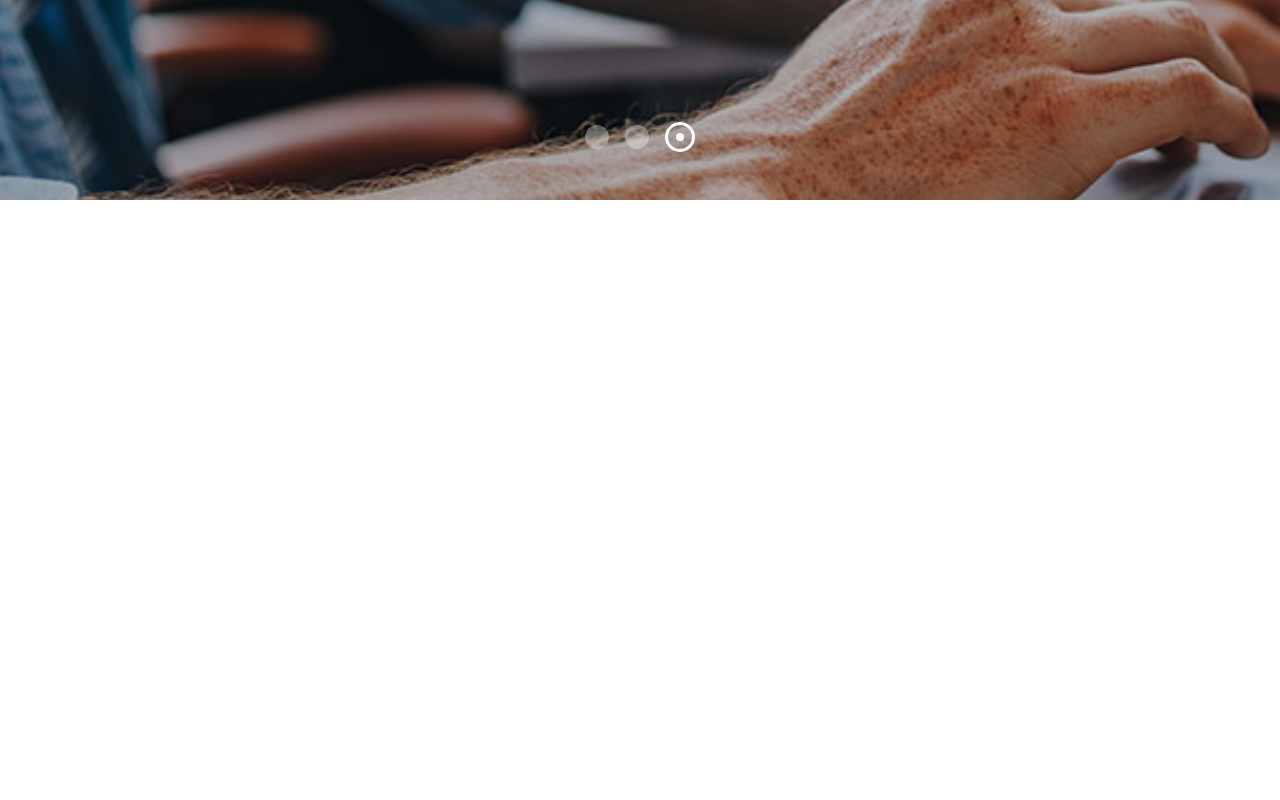
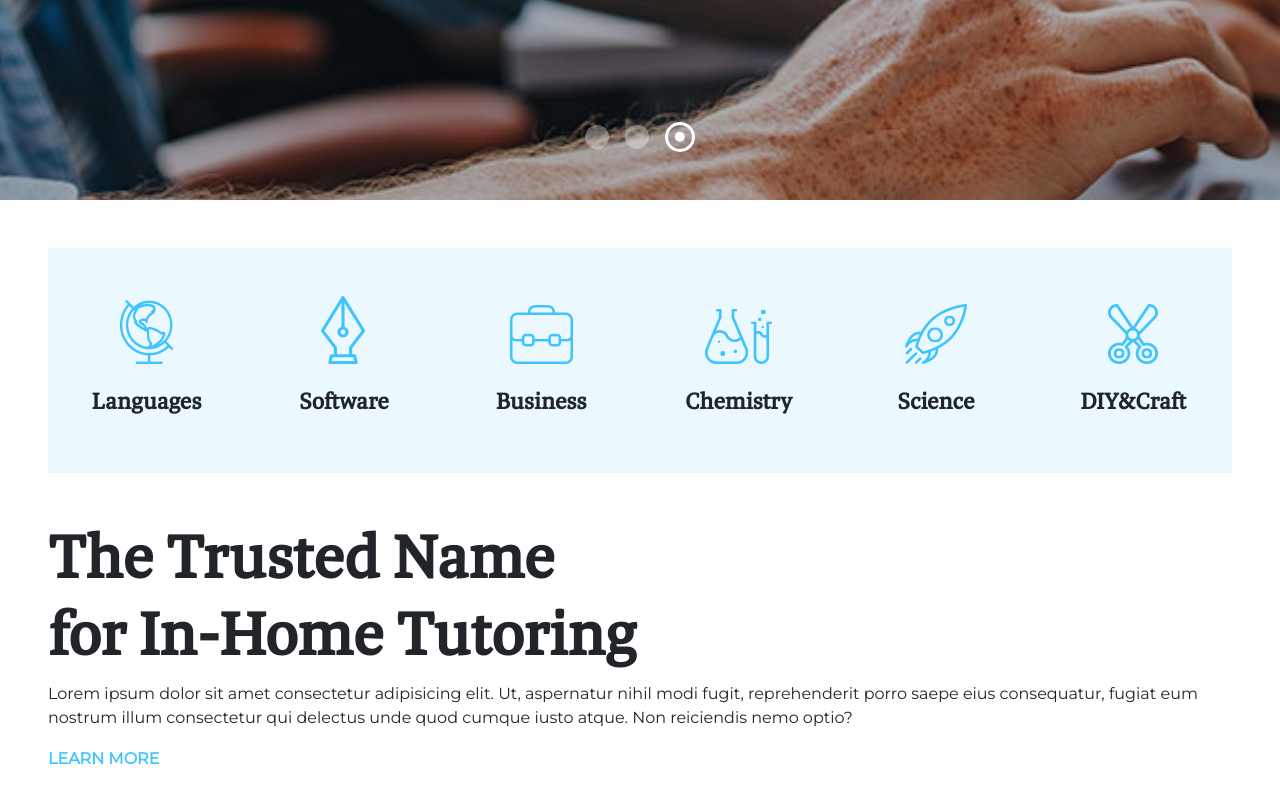
Before and after one commit to lucafranzoi98/proj-html-vuejs, a Vue app: page / in a window 1280 px wide. Shown: the part 800-1600 px from the top of the page. Before the commit the page ends 1000 px from the top, so only its background shows below. Built offline with nearby package versions, Linux system fonts and the light colour scheme.

Commit message:
add subjects and first section

```diff
--- a/src/App.vue
+++ b/src/App.vue
@@ -1,11 +1,13 @@
 <script>
 import { state } from "./state.js";
 import AppHeader from "./components/AppHeader.vue";
+import AppMain from "./components/AppMain.vue";
 
 export default{
    name: "App",
    components: {
       AppHeader,
+      AppMain
    },
    data (){
       return {
@@ -19,6 +21,8 @@ export default{
 
    <AppHeader></AppHeader>
 
+   <AppMain></AppMain>
+
 </template>
 
 <style >
--- a/src/assets/scss/app.scss
+++ b/src/assets/scss/app.scss
@@ -83,14 +83,48 @@ header{
 
    .active-element{
       position: absolute;
-      width: 0.5rem;
-      height: 0.5rem;
+      width: 0.65rem;
+      height: 0.65rem;
       background-color: white;
       border-radius: 50%;
       top: 50%;
       left: 50%;
       transform: translate(-50%, -50%);
    }
+}
+
+main{
+
+   .subject-item{
+      background-color: rgba($color: $ia-primary, $alpha: 0.1);
+      width: 13rem;
+
+      h5{
+         font-family: Tasman;
+         font-weight: 600;
+         font-size: 1.5rem;
+      }
+   }
+
+   .tutoring{
+
+      h2{
+         font-family: Tasman;
+         font-size: 4rem;
+         font-weight: 600;
+      }
+
+      p{
+         font-family: Montserrat;
+      }
+
+      a{
+         text-decoration: none;
+         color: $ia-primary;
+         font-weight: 900;
+         font-family: Montserrat;
+      }
+   }
 
 
 }
--- /dev/null
+++ b/src/components/AppMain.vue
@@ -0,0 +1,33 @@
+<script>
+import AppSubject from './AppSubject.vue';
+import { state } from "../state.js";
+
+export default{
+   name: "AppMain",
+   components: {
+      AppSubject,
+   },
+   data (){
+      return {
+         state
+      }
+   },
+}
+</script>
+
+<template>
+   <main>
+
+      <div class="my-5 mx-5 d-flex justify-content-between">
+         <AppSubject v-for="subject in state.subjects" :name="subject.name" :img="state.getImagePath(subject.img)"></AppSubject>
+      </div>
+
+      <section class="mx-5 tutoring">
+         <h2>The Trusted Name<br>for In-Home Tutoring</h2>
+         <p>Lorem ipsum dolor sit amet consectetur adipisicing elit. Ut, aspernatur nihil modi fugit, reprehenderit porro saepe eius consequatur, fugiat eum nostrum illum consectetur qui delectus unde quod cumque iusto atque. Non reiciendis nemo optio?</p>
+         <a href="#" class="text-uppercase">Learn more</a>
+         <img src="../assets/img/img/h5-img-1.jpg" alt="tutoring" class="d-block w-100">
+      </section>
+
+   </main>
+</template>
--- /dev/null
+++ b/src/components/AppSubject.vue
@@ -0,0 +1,18 @@
+<script>
+export default{
+   name: "AppSubject",
+   props: {
+      img: String,
+      name: String
+   }
+}
+</script>
+
+<template>
+
+   <div class="subject-item py-5 text-center">
+      <img :src="img" alt="subject" class="mb-4">
+      <h5>{{ name }}</h5>
+   </div>
+
+</template>
--- a/src/state.js
+++ b/src/state.js
@@ -3,5 +3,34 @@ import { reactive } from "vue";
 export const state = reactive({
    navbarItems: [
       "Home", "Courses", "Instructors", "Events", "Pages", "Elements"
-   ]
+   ],
+   subjects: [
+      {
+         name: "Languages",
+         img: "h5-custom-icon-1.png"
+      },
+      {
+         name: "Software",
+         img: "h5-custom-icon-2.png"
+      },
+      {
+         name: "Business",
+         img: "h5-custom-icon-3.png"
+      },
+      {
+         name: "Chemistry",
+         img: "h5-custom-icon-4.png"
+      },
+      {
+         name: "Science",
+         img: "h5-custom-icon-5.png"
+      },
+      {
+         name: "DIY&Craft",
+         img: "h5-custom-icon-6.png"
+      }
+   ],
+   getImagePath(img){
+      return new URL(`./assets/img/img/${img}`, import.meta.url).href;
+   }
 })
```
